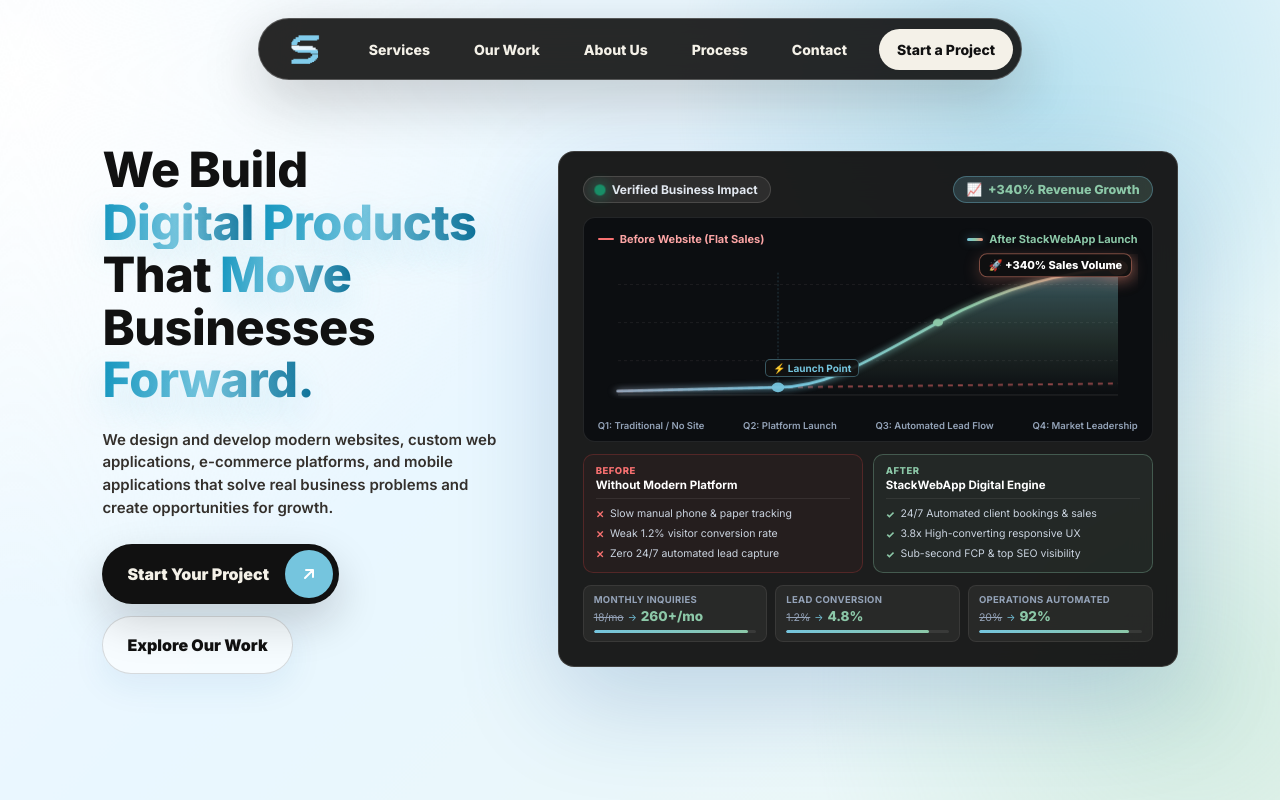
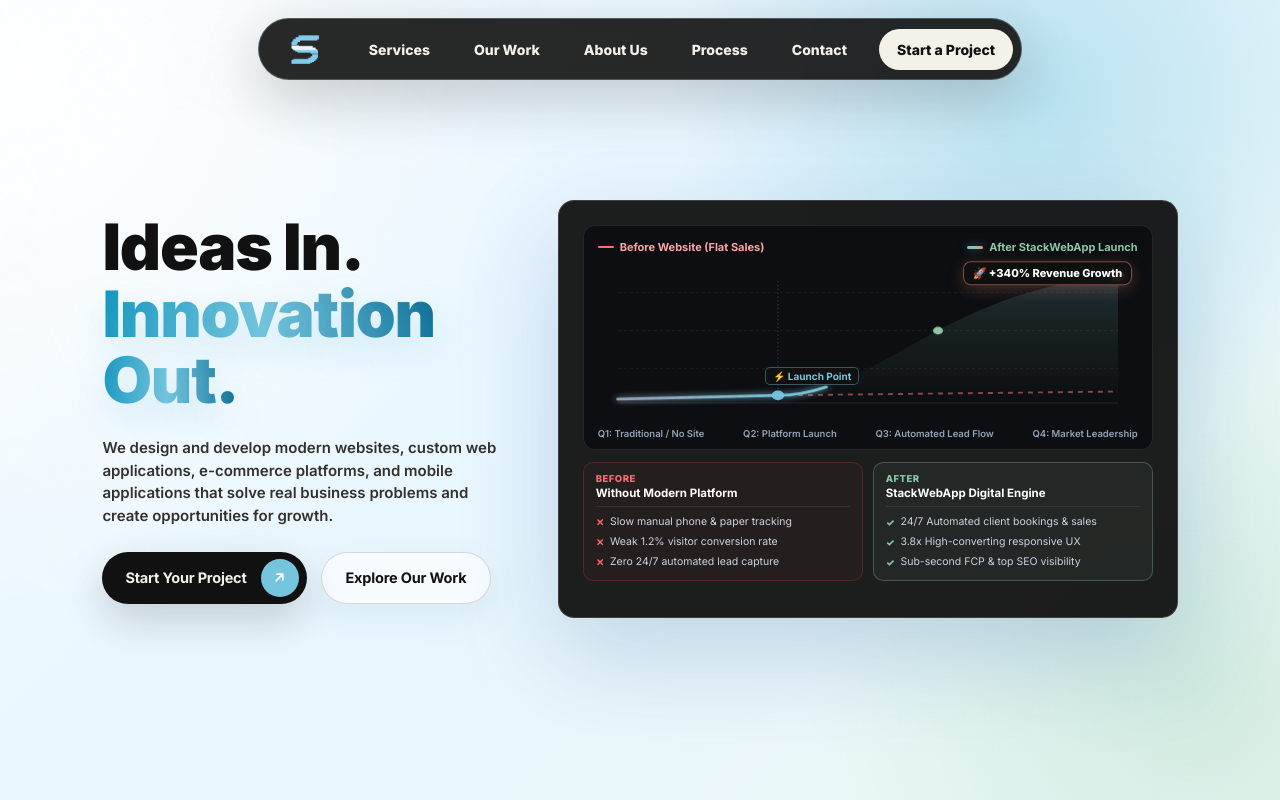
Before and after one commit to hariharan-developer-31/pg-website, a Next.js app: page / in a window 1280 px wide. Shown: the top 800 px of the page. Built offline with nearby package versions, Linux system fonts and the light colour scheme.

Commit message:
feat: streamline growth visualizer and add scroll-driven running graph animation

```diff
--- a/app/globals.css
+++ b/app/globals.css
@@ -28,7 +28,7 @@ html {
 }
 
 section, [id] {
-  scroll-margin-top: clamp(100px, 12vh, 130px);
+  scroll-margin-top: clamp(120px, 14vh, 160px);
 }
 
 body {
@@ -317,7 +317,7 @@ button, input, textarea, select {
    3. SECTION SHARED STYLES
    ========================================================================= */
 section {
-  padding: clamp(80px, 7vw, 124px) clamp(16px, 4vw, 54px);
+  padding: clamp(100px, 8vw, 136px) clamp(16px, 4vw, 54px);
 }
 
 .section-inner {
@@ -449,7 +449,7 @@ section {
 
 .hero-layout {
   display: grid;
-  grid-template-columns: minmax(0, 580px) minmax(420px, 640px);
+  grid-template-columns: minmax(0, 620px) minmax(420px, 640px);
   align-items: center;
   justify-content: space-between;
   gap: clamp(24px, 5vw, 70px);
@@ -457,7 +457,7 @@ section {
 }
 
 .hero-copy {
-  width: min(580px, 100%);
+  width: min(620px, 100%);
   align-self: center;
 }
 
@@ -482,11 +482,11 @@ section {
 }
 
 .hero-title {
-  font-size: clamp(38px, 3.8vw, 58px);
-  line-height: 1.08;
-  font-weight: 800;
-  max-width: 640px;
-  letter-spacing: -0.5px;
+  font-size: clamp(48px, 5vw, 72px);
+  line-height: 1.04;
+  font-weight: 850;
+  max-width: 680px;
+  letter-spacing: -1.2px;
   padding-bottom: 0.08em;
 }
 
@@ -551,8 +551,8 @@ section {
   display: flex;
   flex-wrap: wrap;
   align-items: center;
-  gap: 12px;
-  margin-top: 26px;
+  gap: 14px;
+  margin-top: 28px;
 }
 
 .cta-btn {
@@ -564,10 +564,11 @@ section {
   background: var(--ink);
   cursor: pointer;
   border-radius: 999px;
-  padding: 5px 5px 5px 24px;
-  gap: 16px;
+  min-height: 52px;
+  padding: 6px 7px 6px 22px;
+  gap: 14px;
   color: var(--paper);
-  box-shadow: 0 18px 44px rgba(17, 17, 17, 0.18);
+  box-shadow: 0 16px 40px rgba(17, 17, 17, 0.18);
   transition: transform 0.2s ease, box-shadow 0.2s ease, background 0.2s ease;
 }
 
@@ -576,27 +577,36 @@ section {
 .cta-btn:hover {
   transform: translateY(-2px);
   background: #242424;
-  box-shadow: 0 22px 56px rgba(17, 17, 17, 0.24);
+  box-shadow: 0 20px 50px rgba(17, 17, 17, 0.24);
 }
 
 .cta-text {
   position: relative;
   z-index: 1;
-  font-weight: 900;
-  font-size: 16px;
+  font-weight: 700;
+  font-size: 14.5px;
+  letter-spacing: -0.2px;
   white-space: nowrap;
 }
 
 .cta-circle {
   position: relative;
   z-index: 1;
-  width: 48px;
-  height: 48px;
+  width: 38px;
+  height: 38px;
+  flex: 0 0 38px;
   border-radius: 50%;
   background: var(--blue);
-  display: grid;
-  place-items: center;
+  display: flex;
+  align-items: center;
+  justify-content: center;
   transition: transform 0.25s ease, background 0.25s ease;
+}
+
+.cta-circle svg {
+  display: block;
+  width: 15px;
+  height: 15px;
 }
 
 .cta-btn:hover .cta-circle {
@@ -607,12 +617,15 @@ section {
 .ghost-link {
   display: inline-flex;
   align-items: center;
-  min-height: 58px;
+  justify-content: center;
+  min-height: 52px;
   border-radius: 999px;
   border: 1px solid rgba(17, 17, 17, 0.14);
   background: rgba(255, 255, 255, 0.6);
   color: var(--ink);
-  font-weight: 900;
+  font-weight: 700;
+  font-size: 14.5px;
+  letter-spacing: -0.2px;
   padding: 0 24px;
   box-shadow: 0 12px 34px rgba(28, 87, 150, 0.08);
   transition: transform 0.2s ease, background 0.2s ease, border-color 0.2s ease;
@@ -716,6 +729,7 @@ section {
 
 /* Chart Container */
 .growth-chart-container {
+  --scroll-draw: 0.35;
   position: relative;
   z-index: 2;
   background: rgba(10, 12, 16, 0.85);
@@ -723,6 +737,12 @@ section {
   border-radius: 12px;
   padding: 14px 14px 10px;
   margin-bottom: 12px;
+  transition: border-color 0.3s ease, box-shadow 0.3s ease;
+}
+
+.growth-chart-container.chart-running {
+  border-color: rgba(117, 197, 222, 0.45);
+  box-shadow: 0 0 28px rgba(117, 197, 222, 0.18);
 }
 
 .chart-legend {
@@ -775,24 +795,38 @@ section {
 }
 
 .growth-curve-path {
-  stroke-dasharray: 800;
-  stroke-dashoffset: 800;
-  animation: drawCurve 2.2s cubic-bezier(0.16, 1, 0.3, 1) forwards;
-  animation-delay: 0.4s;
-}
-
-@keyframes drawCurve {
-  to { stroke-dashoffset: 0; }
+  stroke-dasharray: 600;
+  stroke-dashoffset: calc(600px * (1 - var(--scroll-draw, 0.35)));
+  transition: stroke-dashoffset 0.18s cubic-bezier(0.16, 1, 0.3, 1);
+  will-change: stroke-dashoffset;
+}
+
+.growth-running-beam {
+  stroke-dasharray: 14 24;
+  stroke-linecap: round;
+  opacity: 0;
+  transition: opacity 0.3s ease;
+  filter: drop-shadow(0 0 6px #75C5DE);
+  pointer-events: none;
+}
+
+.growth-chart-container.chart-running .growth-running-beam {
+  opacity: 0.95;
+  animation: graphRunningStream 0.75s linear infinite;
+}
+
+@keyframes graphRunningStream {
+  from {
+    stroke-dashoffset: 0;
+  }
+  to {
+    stroke-dashoffset: -76;
+  }
 }
 
 .growth-fill-path {
-  opacity: 0;
-  animation: fadeInArea 1s ease forwards;
-  animation-delay: 1.6s;
-}
-
-@keyframes fadeInArea {
-  to { opacity: 1; }
+  opacity: calc(0.15 + var(--scroll-draw, 0.35) * 0.85);
+  transition: opacity 0.25s ease;
 }
 
 .launch-pulse-node {
@@ -801,6 +835,16 @@ section {
 
 .growth-peak-node {
   animation: peakGlow 2s infinite;
+  transition: r 0.25s ease;
+}
+
+.growth-chart-container.chart-running .growth-peak-node {
+  animation: peakRunning 0.75s ease-in-out infinite alternate;
+}
+
+@keyframes peakRunning {
+  from { r: 7; filter: drop-shadow(0 0 4px #F08C76); }
+  to { r: 10; filter: drop-shadow(0 0 16px #F08C76); }
 }
 
 @keyframes nodeGlow {
@@ -844,6 +888,12 @@ section {
   pointer-events: none;
   white-space: nowrap;
   animation: floatPeak 3s ease-in-out infinite;
+  transition: transform 0.25s ease, box-shadow 0.25s ease;
+}
+
+.growth-chart-container.chart-running .growth-peak-tag {
+  transform: scale(1.05);
+  box-shadow: 0 0 18px rgba(240, 140, 118, 0.5);
 }
 
 @keyframes floatPeak {
@@ -2434,11 +2484,13 @@ input:focus, textarea:focus, select:focus {
   }
 
   .hero-title {
-    font-size: clamp(34px, 7vw, 56px);
+    font-size: clamp(42px, 8.4vw, 62px);
     max-width: 720px;
     margin: 0 auto;
     text-align: center;
     width: 100%;
+    line-height: 1.05;
+    letter-spacing: -1px;
   }
 
   .hero-lead {
@@ -2602,9 +2654,9 @@ input:focus, textarea:focus, select:focus {
 
   .hero-title {
     width: 100%;
-    font-size: clamp(25px, 6.8vw, 34px);
-    line-height: 1.12;
-    letter-spacing: -0.5px;
+    font-size: clamp(34px, 9.6vw, 46px);
+    line-height: 1.06;
+    letter-spacing: -0.8px;
     text-align: center;
   }
 
@@ -2628,21 +2680,22 @@ input:focus, textarea:focus, select:focus {
     width: 100%;
     max-width: 440px;
     margin: 18px auto 0;
-    gap: 10px;
+    gap: 8px;
   }
 
   .cta-btn {
     width: 100%;
     min-width: 0;
-    min-height: 48px;
-    justify-content: center;
-    padding: 4px 6px 4px 12px;
+    min-height: 46px;
+    justify-content: space-between;
+    padding: 4px 5px 4px 13px;
     gap: 6px;
   }
 
   .cta-text {
-    font-size: 13px;
+    font-size: 12px;
     font-weight: 700;
+    letter-spacing: -0.2px;
     white-space: nowrap;
   }
 
@@ -2653,17 +2706,18 @@ input:focus, textarea:focus, select:focus {
   }
 
   .cta-circle svg {
-    width: 14px;
-    height: 14px;
+    width: 13px;
+    height: 13px;
   }
 
   .ghost-link {
     width: 100%;
-    min-height: 48px;
+    min-height: 46px;
     justify-content: center;
-    padding: 0 10px;
-    font-size: 13px;
+    padding: 0 8px;
+    font-size: 12px;
     font-weight: 700;
+    letter-spacing: -0.2px;
     text-align: center;
     white-space: nowrap;
   }
@@ -2816,7 +2870,7 @@ input:focus, textarea:focus, select:focus {
 /* Very Small Mobile (<390px) */
 @media (max-width: 390px) {
   .hero-title {
-    font-size: clamp(20px, 5.8vw, 24px);
+    font-size: clamp(28px, 8.8vw, 34px);
   }
 
   .hero-actions {
@@ -2824,12 +2878,14 @@ input:focus, textarea:focus, select:focus {
   }
 
   .cta-btn {
-    padding: 4px 4px 4px 8px;
+    min-height: 42px;
+    padding: 4px 5px 4px 9px;
     gap: 4px;
   }
 
   .cta-text {
-    font-size: 11.5px;
+    font-size: 11px;
+    letter-spacing: -0.2px;
   }
 
   .cta-circle {
@@ -2839,12 +2895,14 @@ input:focus, textarea:focus, select:focus {
   }
 
   .cta-circle svg {
-    width: 12px;
-    height: 12px;
+    width: 11px;
+    height: 11px;
   }
 
   .ghost-link {
-    font-size: 11.5px;
+    min-height: 42px;
+    font-size: 11px;
+    letter-spacing: -0.2px;
     padding: 0 6px;
   }
 }
@@ -2875,8 +2933,8 @@ input:focus, textarea:focus, select:focus {
   }
 
   .hero-title {
-    font-size: clamp(52px, 3.6vw, 72px);
-    max-width: 760px;
+    font-size: clamp(64px, 4.2vw, 86px);
+    max-width: 820px;
   }
 
   .hero-lead {
@@ -2931,9 +2989,9 @@ input:focus, textarea:focus, select:focus {
   }
 
   .hero-title {
-    font-size: clamp(68px, 3.2vw, 96px);
-    max-width: 1050px;
-    letter-spacing: -1px;
+    font-size: clamp(84px, 3.8vw, 114px);
+    max-width: 1200px;
+    letter-spacing: -2px;
   }
 
   .hero-lead {
@@ -2944,24 +3002,27 @@ input:focus, textarea:focus, select:focus {
   }
 
   .cta-btn {
-    min-height: 62px;
-    padding: 6px 8px 6px 28px;
+    min-height: 60px;
+    padding: 7px 8px 7px 28px;
+    gap: 16px;
   }
 
   .cta-text {
-    font-size: 17px;
+    font-size: 16px;
+    font-weight: 700;
   }
 
   .cta-circle {
-    width: 46px;
-    height: 46px;
-    flex: 0 0 46px;
+    width: 44px;
+    height: 44px;
+    flex: 0 0 44px;
   }
 
   .ghost-link {
-    min-height: 62px;
-    padding: 0 32px;
-    font-size: 17px;
+    min-height: 60px;
+    padding: 0 30px;
+    font-size: 16px;
+    font-weight: 700;
   }
 
   .hero-console {
--- a/app/page.jsx
+++ b/app/page.jsx
@@ -487,13 +487,14 @@ export default function Home() {
   const [sending, setSending] = useState(false);
 
   const heroWords = useMemo(
-    () => "We Build Digital Products That Move Businesses Forward.".split(" "),
+    () => "Ideas In. Innovation Out.".split(" "),
     []
   );
 
   useEffect(() => {
     let lastScrollY = typeof window !== "undefined" ? window.scrollY : 0;
     let ticking = false;
+    let scrollTimer = null;
 
     const handleScroll = () => {
       if (!ticking) {
@@ -507,6 +508,20 @@ export default function Home() {
             setHeaderVisible(true);
           }
           lastScrollY = currentScrollY;
+
+          // Interactive running graph animation while scrolling
+          const chartEl = document.querySelector(".growth-chart-container");
+          if (chartEl) {
+            chartEl.classList.add("chart-running");
+            const progress = Math.min(1, Math.max(0, currentScrollY / 260));
+            chartEl.style.setProperty("--scroll-draw", (0.35 + progress * 0.65).toFixed(3));
+
+            clearTimeout(scrollTimer);
+            scrollTimer = setTimeout(() => {
+              chartEl.classList.remove("chart-running");
+            }, 600);
+          }
+
           ticking = false;
         });
         ticking = true;
@@ -514,7 +529,10 @@ export default function Home() {
     };
 
     window.addEventListener("scroll", handleScroll, { passive: true });
-    return () => window.removeEventListener("scroll", handleScroll);
+    return () => {
+      clearTimeout(scrollTimer);
+      window.removeEventListener("scroll", handleScroll);
+    };
   }, []);
 
   useEffect(() => {
@@ -707,24 +725,14 @@ export default function Home() {
           <div className="hero-inner">
             <div className="hero-layout">
               <div className="hero-copy">
-                <h1 className="hero-title" aria-label="We Build Digital Products That Move Businesses Forward.">
+                <h1 className="hero-title" aria-label="Ideas In. Innovation Out.">
                   <span className="hero-title-line">
-                    <span className="word" style={{ animationDelay: "0.90s" }}>We</span>
-                    <span className="word" style={{ animationDelay: "0.94s" }}>Build</span>
+                    <span className="word" style={{ animationDelay: "0.90s" }}>Ideas</span>
+                    <span className="word" style={{ animationDelay: "0.96s" }}>In.</span>
                   </span>
                   <span className="hero-title-line">
-                    <span className="word hero-highlight" style={{ animationDelay: "0.98s" }}>Digital</span>
-                    <span className="word hero-highlight" style={{ animationDelay: "1.02s" }}>Products</span>
-                  </span>
-                  <span className="hero-title-line">
-                    <span className="word" style={{ animationDelay: "1.06s" }}>That</span>
-                    <span className="word hero-highlight" style={{ animationDelay: "1.10s" }}>Move</span>
-                  </span>
-                  <span className="hero-title-line">
-                    <span className="word" style={{ animationDelay: "1.14s" }}>Businesses</span>
-                  </span>
-                  <span className="hero-title-line">
-                    <span className="word hero-highlight" style={{ animationDelay: "1.18s" }}>Forward.</span>
+                    <span className="word hero-highlight" style={{ animationDelay: "1.04s" }}>Innovation</span>
+                    <span className="word hero-highlight" style={{ animationDelay: "1.12s" }}>Out.</span>
                   </span>
                 </h1>
 
@@ -761,18 +769,6 @@ export default function Home() {
                 aria-label="StackWebApp business growth and sales impact visualizer"
               >
                 <div className="growth-shell">
-                  {/* Visualizer Top Bar */}
-                  <div className="growth-top-bar">
-                    <div className="growth-badge">
-                      <span className="growth-pulse-dot" />
-                      <span>Verified Business Impact</span>
-                    </div>
-                    <div className="growth-stat-pill">
-                      <span className="growth-stat-icon">📈</span>
-                      <strong>+340% Revenue Growth</strong>
-                    </div>
-                  </div>
-
                   {/* Dynamic Graphic Chart: Before vs After Trajectory */}
                   <div className="growth-chart-container">
                     <div className="chart-legend">
@@ -844,6 +840,15 @@ export default function Home() {
                           className="growth-curve-path"
                         />
 
+                        {/* Running Telemetry Stream (Active on Scroll) */}
+                        <path
+                          d="M 20 180 L 180 175 C 230 175, 270 140, 340 90 C 410 40, 470 24, 520 18"
+                          stroke="#ffffff"
+                          strokeWidth="2.5"
+                          strokeLinecap="round"
+                          className="growth-running-beam"
+                        />
+
                         {/* Active Growth Nodes */}
                         <circle cx="340" cy="90" r="5" fill="#8CC8A8" className="growth-node" />
                         <circle cx="520" cy="18" r="7" fill="#F08C76" className="growth-peak-node" />
@@ -854,7 +859,7 @@ export default function Home() {
                         <span>⚡ Launch Point</span>
                       </div>
                       <div className="growth-peak-tag">
-                        <span>🚀 +340% Sales Volume</span>
+                        <span>🚀 +340% Revenue Growth</span>
                       </div>
                     </div>
 
@@ -908,39 +913,6 @@ export default function Home() {
                           <span>Sub-second FCP &amp; top SEO visibility</span>
                         </li>
                       </ul>
-                    </div>
-                  </div>
-
-                  {/* Bottom Live Growth Tickers */}
-                  <div className="growth-tickers">
-                    <div className="growth-ticker-item">
-                      <span className="ticker-label">Monthly Inquiries</span>
-                      <div className="ticker-values">
-                        <span className="old-val">18/mo</span>
-                        <span className="ticker-arrow">→</span>
-                        <strong className="new-val">260+/mo</strong>
-                      </div>
-                      <div className="ticker-bar"><i style={{ width: "95%" }} /></div>
-                    </div>
-
-                    <div className="growth-ticker-item">
-                      <span className="ticker-label">Lead Conversion</span>
-                      <div className="ticker-values">
-                        <span className="old-val">1.2%</span>
-                        <span className="ticker-arrow">→</span>
-                        <strong className="new-val">4.8%</strong>
-                      </div>
-                      <div className="ticker-bar"><i style={{ width: "88%" }} /></div>
-                    </div>
-
-                    <div className="growth-ticker-item">
-                      <span className="ticker-label">Operations Automated</span>
-                      <div className="ticker-values">
-                        <span className="old-val">20%</span>
-                        <span className="ticker-arrow">→</span>
-                        <strong className="new-val">92%</strong>
-                      </div>
-                      <div className="ticker-bar"><i style={{ width: "92%" }} /></div>
                     </div>
                   </div>
                 </div>
--- a/scripts/test-project.mjs
+++ b/scripts/test-project.mjs
@@ -89,7 +89,7 @@ async function runSourceTests() {
 
   // 3. HOMEPAGE 11 SECTIONS VERIFICATION
   // Section 1: Hero
-  assert.match(page, /We Build Digital Products That Move Businesses Forward\./, "hero heading must match master prompt");
+  assert.match(page, /Ideas In\. Innovation Out\./, "hero heading must match master prompt");
   assert.doesNotMatch(page, /hero-eyebrow|DIGITAL ENGINEERING & DEVELOPMENT STUDIO/, "hero eyebrow must be removed as requested");
   assert.doesNotMatch(page, /hero-highlights|Custom-Built Solutions/, "hero highlights must be removed as requested");
   assert.match(page, /growth-visualizer|growth-shell/, "hero must include the animated business growth visualizer");
```
